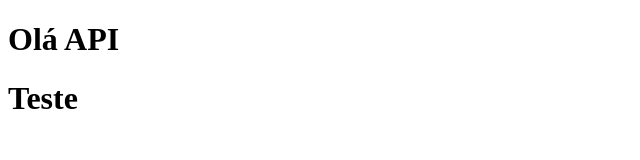
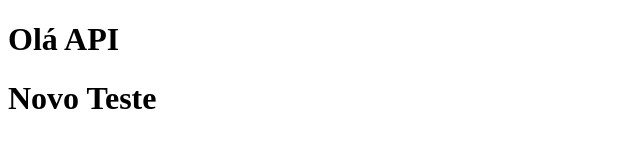
Before and after one commit to jhsmiranda/node-typescript-api, a plain HTML site: page index.html in a window 1280 px wide. Shown: the whole page, without its empty margins (0-640 px from the left). Drawn offline with Linux system fonts and the light colour scheme.

Commit message:
first commit

```diff
--- a/index.html
+++ b/index.html
@@ -8,6 +8,6 @@
 </head>
 <body>
     <h1>Olá API</h1>
-    <h1>Teste</h1>
+    <h1>Novo Teste</h1>
 </body>
 </html>
```
